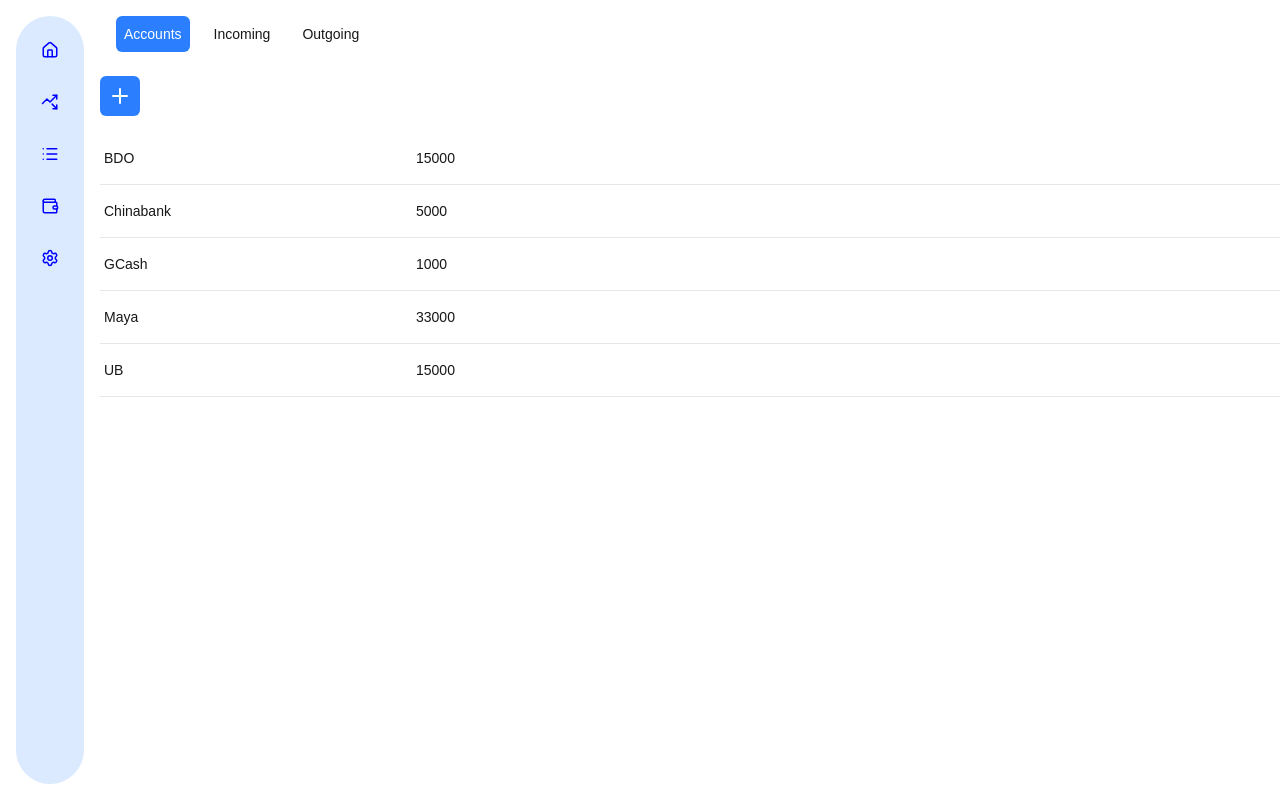
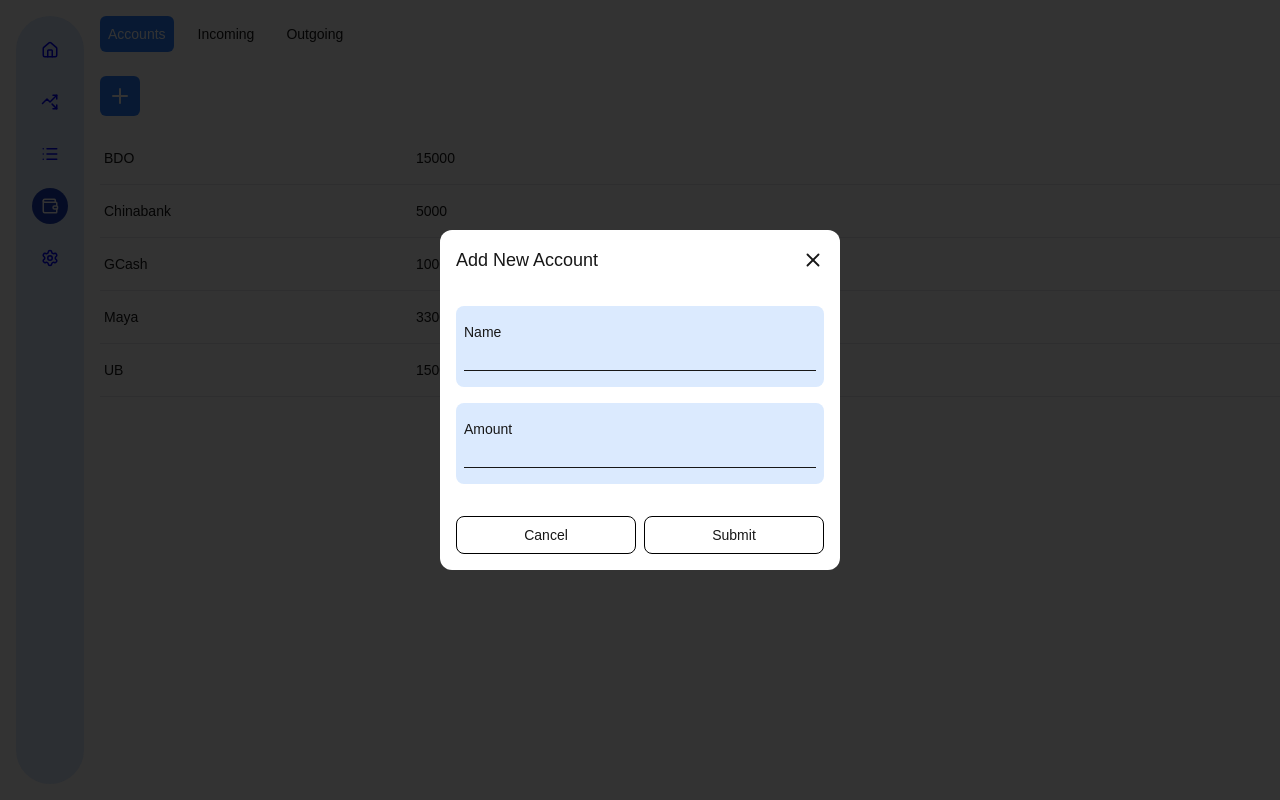
Before and after one commit to nathanelcorpuz/orium-finance-manager, a Next.js app: page /finances/accounts in a window 1280 px wide. Both pictures are taken after a click on the button 120 px from the left and 96 px from the top of the page. Built offline with nearby package versions, Linux system fonts and the light colour scheme.

Commit message:
finances wip

```diff
--- a/app/_components/Modal.tsx
+++ b/app/_components/Modal.tsx
@@ -19,7 +19,7 @@
           setModalOpen(false);
         }}
       ></div>
-      <div className={`${width} max-h-[80vh] overflow-y-auto bg-white z-4`}>{children}</div>
+      <div className={`${width} max-h-[80vh] overflow-y-auto bg-white z-4 rounded-xl`}>{children}</div>
     </div>
   );
 }
--- a/app/_components/Nav.tsx
+++ b/app/_components/Nav.tsx
@@ -7,10 +7,10 @@
   const pathname = usePathname();
 
   const inHome = pathname === "/";
-  const inForecast = pathname === "/forecast";
-  const inTransactions = pathname === "/transactions";
-  const inFinances = pathname === "/finances";
-  const inSettings = pathname === "/settings";
+  const inForecast = pathname.includes("forecast");
+  const inTransactions = pathname.includes("/transactions");
+  const inFinances = pathname.includes("/finances");
+  const inSettings = pathname.includes("/settings");
 
   return (
     <nav className="fixed h-screen w-25 p-4">
--- a/app/finances/_components/Nav.tsx
+++ b/app/finances/_components/Nav.tsx
@@ -11,7 +11,7 @@
   const inOutgoing = pathname === "/finances/outgoing";
 
   return (
-    <nav className="flex gap-4 p-4">
+    <nav className="flex gap-4 py-4">
       <Link href="/finances/accounts">
         <p
           className={`p-2 hover:bg-blue-100 rounded-md ${
--- a/app/finances/accounts/_components/AccountsList.tsx
+++ b/app/finances/accounts/_components/AccountsList.tsx
@@ -1,22 +1,32 @@
 "use client";
 
-import { mockAccounts } from "@/utils/mockAccounts";
 import { Account } from "@/utils/types";
+import { useState } from "react";
+import EditModal from "./EditModal";
 
 export default function AccountsList({ accounts }: { accounts: Account[] }) {
+  const [modalOpen, setModalOpen] = useState(false);
+  const [selected, setSelected] = useState({} as Account);
   return (
     <div className="flex flex-col">
-      {mockAccounts.map((account) => {
+      {accounts.map((account) => {
         return (
           <div
             key={account.id}
             className="py-4 px-1 flex gap-8 border-b border-b-gray-200 hover:bg-blue-200 cursor-pointer"
+            onClick={() => {
+              setModalOpen(true);
+              setSelected(account);
+            }}
           >
             <p className="w-[20%] min-w-70">{account.name}</p>
             <p className="w-[20%] min-w-70">{account.amount}</p>
           </div>
         );
       })}
+      {modalOpen && (
+        <EditModal setModalOpen={setModalOpen} selected={selected} />
+      )}
     </div>
   );
 }
--- a/app/finances/accounts/_components/Add.tsx
+++ b/app/finances/accounts/_components/Add.tsx
@@ -2,15 +2,22 @@
 
 import { Plus } from "lucide-react";
 import { useState } from "react";
+import AddModal from "./AddModal";
 
 export default function Add() {
   const [addModalOpen, setAddModalOpen] = useState(false);
 
   return (
-    <div>
-      <button className="p-2 rounded-md bg-blue-500 hover:bg-blue-400 cursor-pointer">
-        <Plus size={24} color="white" />
-      </button>
-    </div>
+    <>
+      <div>
+        <button
+          className="p-2 rounded-md bg-blue-500 hover:bg-blue-400 cursor-pointer"
+          onClick={() => setAddModalOpen(true)}
+        >
+          <Plus size={24} color="white" />
+        </button>
+      </div>
+      {addModalOpen && <AddModal setOpen={setAddModalOpen} />}
+    </>
   );
 }
--- /dev/null
+++ b/app/finances/accounts/_components/AddModal.tsx
@@ -0,0 +1,52 @@
+import Modal from "@/app/_components/Modal";
+import { X } from "lucide-react";
+import { Dispatch, SetStateAction } from "react";
+
+export default function AddModal({
+  setOpen,
+}: {
+  setOpen: Dispatch<SetStateAction<boolean>>;
+}) {
+  return (
+    <Modal setModalOpen={setOpen}>
+      <div className="flex justify-between p-4">
+        <p className="text-lg">Add New Account</p>
+        <button
+          onClick={() => {
+            setOpen(false);
+          }}
+        >
+          <X size={22} />
+        </button>
+      </div>
+      <div className="p-4 gap-4 flex flex-col">
+        <div className="p-2 py-4 flex flex-col  bg-blue-100 rounded-lg">
+          <p>Name</p>
+          <input className="border-b py-1 focus:outline-none w-full" />
+        </div>
+        <div className="p-2 py-4 flex flex-col  bg-blue-100 rounded-lg">
+          <p>Amount</p>
+          <input className="border-b py-1 focus:outline-none w-full" />
+        </div>
+      </div>
+      <div className="flex justify-between p-4 gap-2">
+        <button
+          className="p-2 w-full border border-black rounded-lg cursor-pointer hover:bg-gray-200"
+          onClick={() => {
+            setOpen(false);
+          }}
+        >
+          Cancel
+        </button>
+        <button
+          className="p-2 w-full border border-black rounded-lg cursor-pointer hover:bg-gray-200"
+          onClick={() => {
+            setOpen(false);
+          }}
+        >
+          Submit
+        </button>
+      </div>
+    </Modal>
+  );
+}
--- /dev/null
+++ b/app/finances/accounts/_components/DeleteView.tsx
@@ -0,0 +1,47 @@
+import { Account } from "@/utils/types";
+import { X } from "lucide-react";
+import { Dispatch, SetStateAction } from "react";
+import Selected from "./Selected";
+
+export default function DeleteView({
+  setShowDelete,
+  account,
+}: {
+  setShowDelete: Dispatch<SetStateAction<boolean>>;
+  account: Account;
+}) {
+  return (
+    <>
+      <div className="flex justify-between p-4">
+        <p className="text-lg">Delete Account</p>
+        <button
+          onClick={() => {
+            setShowDelete(false);
+          }}
+        >
+          <X size={22} />
+        </button>
+      </div>
+      <p className="p-4 text-red-500 font-bold">This action cannot be undone</p>
+      <Selected selected={account} />
+      <div className="flex justify-between p-4 gap-2">
+        <button
+          className="p-2 w-full border border-black rounded-lg cursor-pointer hover:bg-gray-200"
+          onClick={() => {
+            setShowDelete(false);
+          }}
+        >
+          Back
+        </button>
+        <button
+          className="p-2 w-full border border-black rounded-lg cursor-pointer hover:bg-gray-200"
+          onClick={() => {
+            setShowDelete(false);
+          }}
+        >
+          Submit
+        </button>
+      </div>
+    </>
+  );
+}
--- /dev/null
+++ b/app/finances/accounts/_components/EditModal.tsx
@@ -0,0 +1,83 @@
+"use client";
+
+import Modal from "@/app/_components/Modal";
+import { Account } from "@/utils/types";
+import { X } from "lucide-react";
+import { Dispatch, SetStateAction, useState } from "react";
+import Selected from "./Selected";
+import DeleteView from "./DeleteView";
+
+export default function EditModal({
+  setModalOpen,
+  selected,
+}: {
+  setModalOpen: Dispatch<SetStateAction<boolean>>;
+  selected: Account;
+}) {
+  const [showDelete, setShowDelete] = useState(false);
+  return (
+    <Modal setModalOpen={setModalOpen}>
+      {showDelete ? (
+        <DeleteView setShowDelete={setShowDelete} account={selected} />
+      ) : (
+        <>
+          <div className="flex justify-between p-4">
+            <p className="text-lg">Edit Account</p>
+            <button
+              onClick={() => {
+                setModalOpen(false);
+              }}
+            >
+              <X size={22} />
+            </button>
+          </div>
+          <Selected selected={selected} />
+          <div className="p-4 gap-4 flex flex-col">
+            <div className="p-2 py-4 flex flex-col  bg-blue-100 rounded-lg">
+              <p>Name</p>
+              <input
+                className="border-b py-1 focus:outline-none w-full"
+                defaultValue={selected.name}
+              />
+            </div>
+            <div className="p-2 py-4 flex flex-col  bg-blue-100 rounded-lg">
+              <p>Amount</p>
+              <input
+                className="border-b py-1 focus:outline-none w-full"
+                defaultValue={selected.amount}
+              />
+            </div>
+          </div>
+          <div className="flex flex-col gap-2 pb-4">
+            <div className="flex justify-between p-4 gap-2">
+              <button
+                className="p-2 w-full border border-black rounded-lg cursor-pointer hover:bg-gray-200"
+                onClick={() => {
+                  setModalOpen(false);
+                }}
+              >
+                Cancel
+              </button>
+              <button
+                className="p-2 w-full border border-black rounded-lg cursor-pointer hover:bg-gray-200"
+                onClick={() => {
+                  setModalOpen(false);
+                }}
+              >
+                Submit
+              </button>
+            </div>
+            <button
+              className="font-bold text-red-400 p-2 hover:bg-red-100 cursor-pointer w-fit rounded-md self-center"
+              onClick={() => {
+                setShowDelete(true);
+              }}
+            >
+              Delete
+            </button>
+          </div>
+        </>
+      )}
+    </Modal>
+  );
+}
--- /dev/null
+++ b/app/finances/accounts/_components/Selected.tsx
@@ -0,0 +1,16 @@
+import { Account } from "@/utils/types";
+
+export default function Selected({ selected }: { selected: Account }) {
+  return (
+    <div className="flex gap-4 p-4">
+      <div className="flex flex-col w-full p-2 border border-blue-200 rounded-lg">
+        <p className="text-gray-400 text-[10px]">Name</p>
+        <p>{selected.name}</p>
+      </div>
+      <div className="flex flex-col w-full p-2 border border-blue-200 rounded-lg">
+        <p className="text-gray-400 text-[10px]">Amount</p>
+        <p>{selected.amount}</p>
+      </div>
+    </div>
+  );
+}
--- a/app/finances/page.tsx
+++ b/app/finances/page.tsx
@@ -1,3 +1,3 @@
 export default function Finances() {
-  return <main className="gap-4 flex flex-col p-4 pl-0"></main>;
+  return <main className="gap-4 flex flex-col py-4 pl-0"></main>;
 }
```
